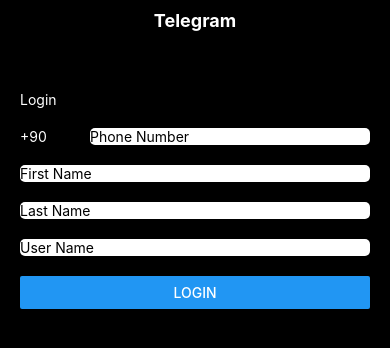
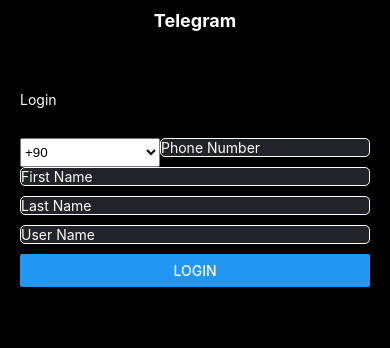
Before and after one commit to patika-218-akbank-reactnative-bootcamp/assignment-3-bozalp, a React Native app: screen /Login in a window 390 px wide. Shown: the top 348 px of the page. Built offline with nearby package versions, Linux system fonts and the light colour scheme.

Commit message:
picker added

```diff
--- a/package.json
+++ b/package.json
@@ -10,6 +10,7 @@
     "lint": "eslint ."
   },
   "dependencies": {
+    "@react-native-picker/picker": "^2.4.4",
     "@react-navigation/bottom-tabs": "^6.3.3",
     "@react-navigation/native": "^6.0.12",
     "@react-navigation/native-stack": "^6.8.0",
--- /dev/null
+++ b/src/Components/TextBox.js
@@ -0,0 +1,23 @@
+import React, { useContext } from 'react';
+import { Text, View, TextInput } from 'react-native';
+import ThemeContext from '../Context/ThemeContext';
+
+const TextBox = ({ title, value, onChangeText }) => {
+    const { theme } = useContext(ThemeContext);
+
+    return (
+        <TextInput
+            style={{
+                backgroundColor: theme.grayBackground, color: theme.color,
+                borderRadius: 5, marginBottom:10, borderColor:theme.color, borderWidth:1
+            }}
+            onChangeText={onChangeText}
+            value={value}
+            placeholder={title}
+            placeholderTextColor={theme.color}
+            keyboardType="numeric"
+        />
+    );
+}
+
+export default TextBox;
--- a/src/Pages/Login.js
+++ b/src/Pages/Login.js
@@ -1,7 +1,8 @@
 import React, { useContext, useEffect, useState } from 'react';
 import { Text, View, StyleSheet, Button, TextInput } from 'react-native';
 import ThemeContext from '../Context/ThemeContext';
-
+import { Picker } from '@react-native-picker/picker';
+import TextBox from '../Components/TextBox';
 
 const Login = ({ navigation }) => {
 
@@ -10,60 +11,32 @@
 
     }
     const [number, setNumber] = useState(null);
+    const [selectedCountry, setSelectedCountry] = useState("90");
 
     return (
         <View style={[styles.container, { backgroundColor: theme.backgroundColor }]}>
             <Text style={[styles.header, { color: theme.color }]}>Telegram</Text>
             <View style={{ margin: 10, }}>
-                <Text style={{ color: theme.color, paddingBottom: 20 }}>Login</Text>
+                <Text style={{ color: theme.color, paddingBottom: 30 }}>Login</Text>
                 <View style={styles.phone_number_area}>
-                    <Text style={{ color: theme.color, width: '20%' }}>
-                        +90
-                    </Text>
-                    <View style={{ width: '80%' }}>
-                        <TextInput
-                            style={{
-                                backgroundColor: theme.color, color: theme.backgroundColor,
-                                borderRadius: 5,
-                            }}
-                            onChangeText={onChangeNumber}
-                            value={number}
-                            placeholder="Phone Number"
-                            placeholderTextColor={theme.backgroundColor}
-                            keyboardType="numeric"
-                        />
+                    <Picker
+                    style={{width: '40%', }}
+                    mode={'dropdown'}
+                        selectedValue={selectedCountry}
+                        onValueChange={(itemValue, itemIndex) =>
+                            setSelectedCountry(itemValue)
+                        }>
+                        <Picker.Item label="+90" value="90"
+                        style={{backgroundColor:theme.backgroundColor, color: theme.color, width: '20%' }}/>
+                        <Picker.Item label="1" value="1" />
+                    </Picker>
+                    <View style={{ width: '60%' }}>
+                        <TextBox title="Phone Number" value={number} onChangeText={onChangeNumber} />
                     </View>
                 </View>
-                <TextInput
-                    style={{
-                        backgroundColor: theme.color, color: theme.backgroundColor,
-                        borderRadius: 5, marginBottom: 20,
-                    }}
-                    onChangeText={onChangeNumber}
-                    value={number}
-                    placeholder="First Name"
-                    placeholderTextColor={theme.backgroundColor}
-                />
-                <TextInput
-                    style={{
-                        backgroundColor: theme.color, color: theme.backgroundColor,
-                        borderRadius: 5, marginBottom: 20,
-                    }}
-                    onChangeText={onChangeNumber}
-                    value={number}
-                    placeholder="Last Name"
-                    placeholderTextColor={theme.backgroundColor}
-                />
-                <TextInput
-                    style={{
-                        backgroundColor: theme.color, color: theme.backgroundColor,
-                        borderRadius: 5, marginBottom: 20,
-                    }}
-                    onChangeText={onChangeNumber}
-                    value={number}
-                    placeholder="User Name"
-                    placeholderTextColor={theme.backgroundColor}
-                />
+                <TextBox title="First Name" value={number} onChangeText={onChangeNumber} />
+                <TextBox title="Last Name" value={number} onChangeText={onChangeNumber} />
+                <TextBox title="User Name" value={number} onChangeText={onChangeNumber} />
                 <Button title="Login" onPress={() =>
                     navigation.navigate("MainPage")} />
             </View>
@@ -88,7 +61,6 @@
         phone_number_area:
         {
             flexDirection: 'row',
-            paddingBottom: 20
         }
     }
 );
--- a/src/Themes/light.js
+++ b/src/Themes/light.js
@@ -2,5 +2,5 @@
     title:'light',
     backgroundColor: 'white',
     color: 'black',
-    grayBackground:'#dedede',
+    grayBackground:'#fff',
 }
```
Also changed, not shown: 1 other file (tests, documents, lock files or other folders).
